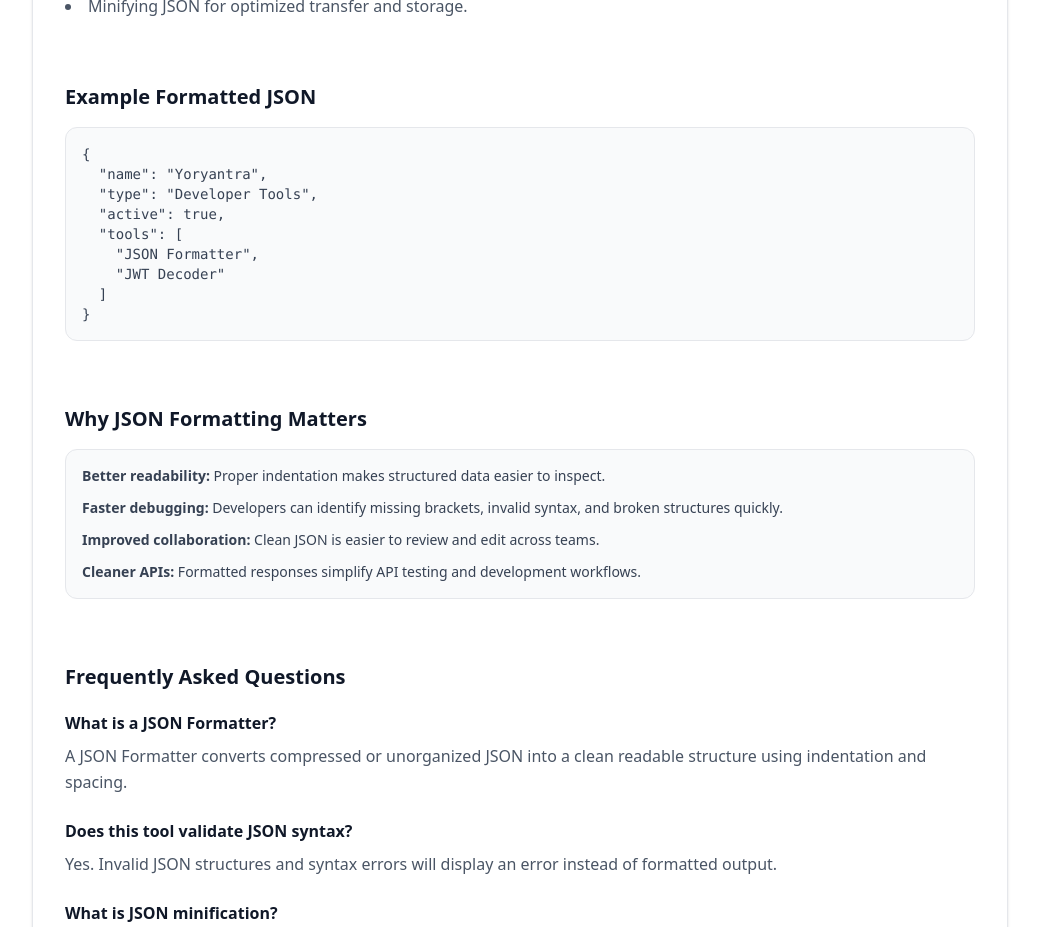
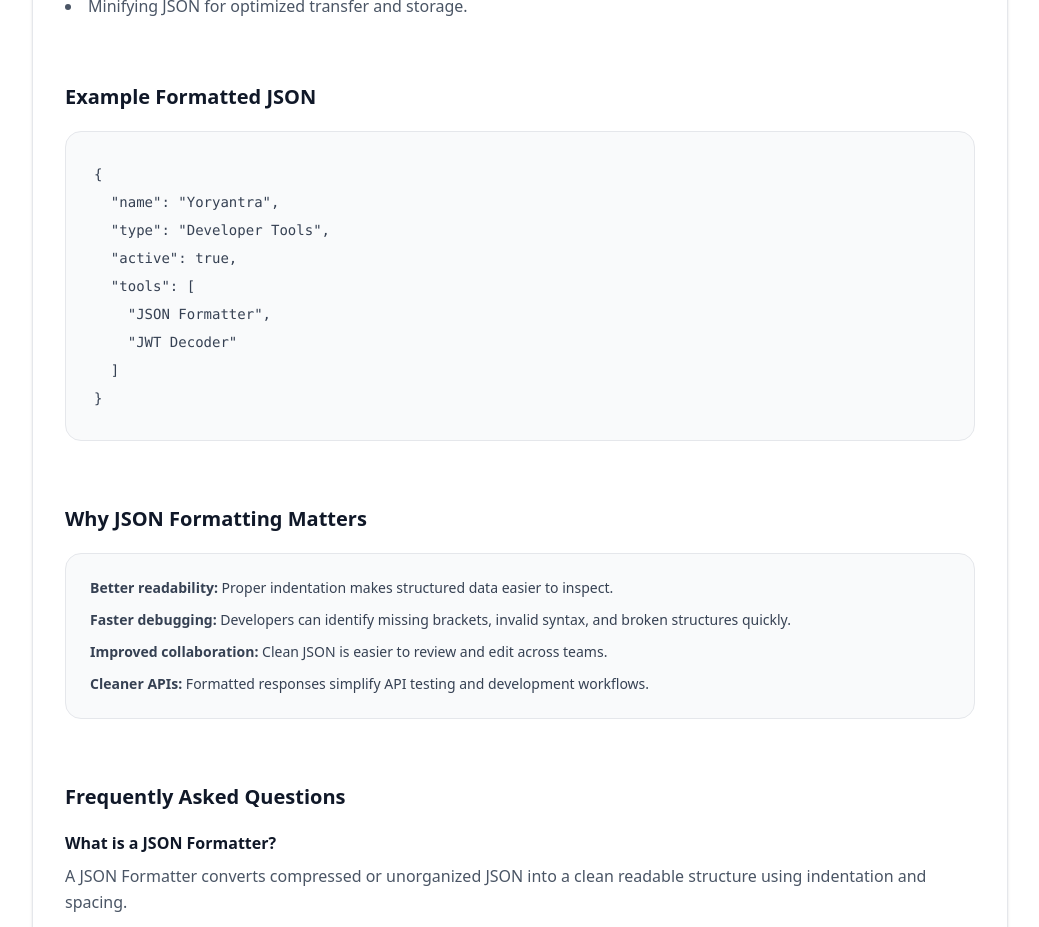
Before and after one commit to vaarunsonawwane-ops/yoryantra-new, a Next.js app: page /tools/json-formatter in a window 1280 px wide. Shown: the part 2120-3047 px from the top of the page, without its empty margins (120-1159 px from the left). Built offline with nearby package versions, Linux system fonts and the light colour scheme.

Commit message:
json formatter UI test 1

```diff
--- a/app/tools/json-formatter/ToolClient.tsx
+++ b/app/tools/json-formatter/ToolClient.tsx
@@ -226,8 +226,8 @@ export default function ToolClient() {
             Example Formatted JSON
           </h2>
 
-          <div className="mt-4 rounded-xl border border-gray-200 bg-gray-50 p-4 text-sm text-gray-700 overflow-auto">
-            <pre className="whitespace-pre-wrap break-words">
+          <ToolExampleCard>
+            <pre className="whitespace-pre-wrap break-words text-[14px] leading-7 text-gray-700">
 {`{
   "name": "Yoryantra",
   "type": "Developer Tools",
@@ -238,7 +238,7 @@ export default function ToolClient() {
   ]
 }`}
             </pre>
-          </div>
+          </ToolExampleCard>
         </div>
 
         <div>
@@ -246,7 +246,7 @@ export default function ToolClient() {
             Why JSON Formatting Matters
           </h2>
 
-          <div className="mt-4 rounded-xl border border-gray-200 bg-gray-50 p-4 text-sm text-gray-700">
+          <ToolInsightBox>
             <ul className="space-y-3">
               <li>
                 <strong>Better readability:</strong> Proper indentation makes
@@ -268,7 +268,7 @@ export default function ToolClient() {
                 testing and development workflows.
               </li>
             </ul>
-          </div>
+          </ToolInsightBox>
         </div>
 
         <div>
```
